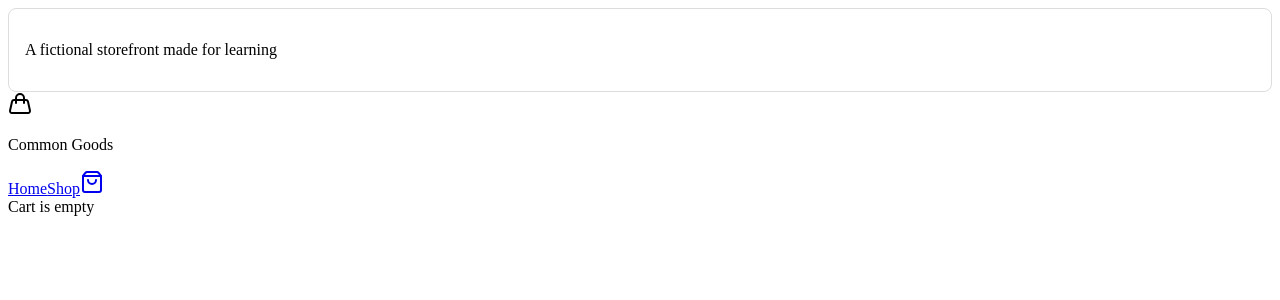
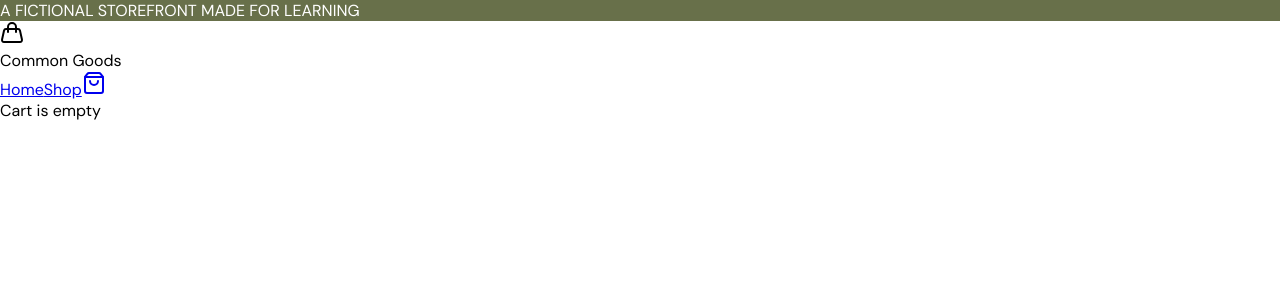
Before and after one commit to lozukka/mock-shopping-cart, a React (Vite) app: page /cart in a window 1280 px wide. Shown: the top 300 px of the page. Built offline with nearby package versions, Linux system fonts and the light colour scheme.

Commit message:
added globalstyles

```diff
--- a/src/components/Navbar.jsx
+++ b/src/components/Navbar.jsx
@@ -6,12 +6,14 @@ import { Handbag } from "lucide-react";
 import styled from "styled-components";
 
 const Banner = styled.div`
-  border: 1px solid #ddd;
-  border-radius: 8px;
-  padding: 1rem;
+  background: ${(props) => props.theme.colors.contrast};
   display: flex;
   flex-direction: column;
   gap: 0.5rem;
+`;
+const BannerText = styled.p`
+  color: ${(props) => props.theme.colors.contrastFont};
+  text-transform: uppercase;
 `;
 
 function NavBar() {
@@ -20,7 +22,7 @@ function NavBar() {
     <>
       <header>
         <Banner>
-          <p>A fictional storefront made for learning</p>
+          <BannerText>A fictional storefront made for learning</BannerText>
         </Banner>
         <div>
           <Handbag />
--- a/src/main.jsx
+++ b/src/main.jsx
@@ -9,6 +9,7 @@ import { ThemeProvider } from "styled-components";
 import { theme } from "./styles/theme";
 import "@fontsource-variable/cormorant-garamond";
 import "@fontsource-variable/dm-sans";
+import { GlobalStyle } from "./styles/GlobalStyle";
 
 const router = createBrowserRouter([
   {
@@ -24,6 +25,7 @@ const router = createBrowserRouter([
 
 createRoot(document.getElementById("root")).render(
   <ThemeProvider theme={theme}>
+    <GlobalStyle />
     <StrictMode>
       <RouterProvider router={router} />
     </StrictMode>
--- /dev/null
+++ b/src/styles/GlobalStyle.js
@@ -0,0 +1,15 @@
+import { createGlobalStyle } from "styled-components";
+
+export const GlobalStyle = createGlobalStyle`
+  *,
+  *::before,
+  *::after {
+    box-sizing: border-box;
+    margin: 0;
+    padding: 0;
+  }
+
+  body {
+    font-family: ${(props) => props.theme.fonts.body};
+  }
+`;
```
Also changed, not shown: 1 other file (tests, documents, lock files or other folders).
